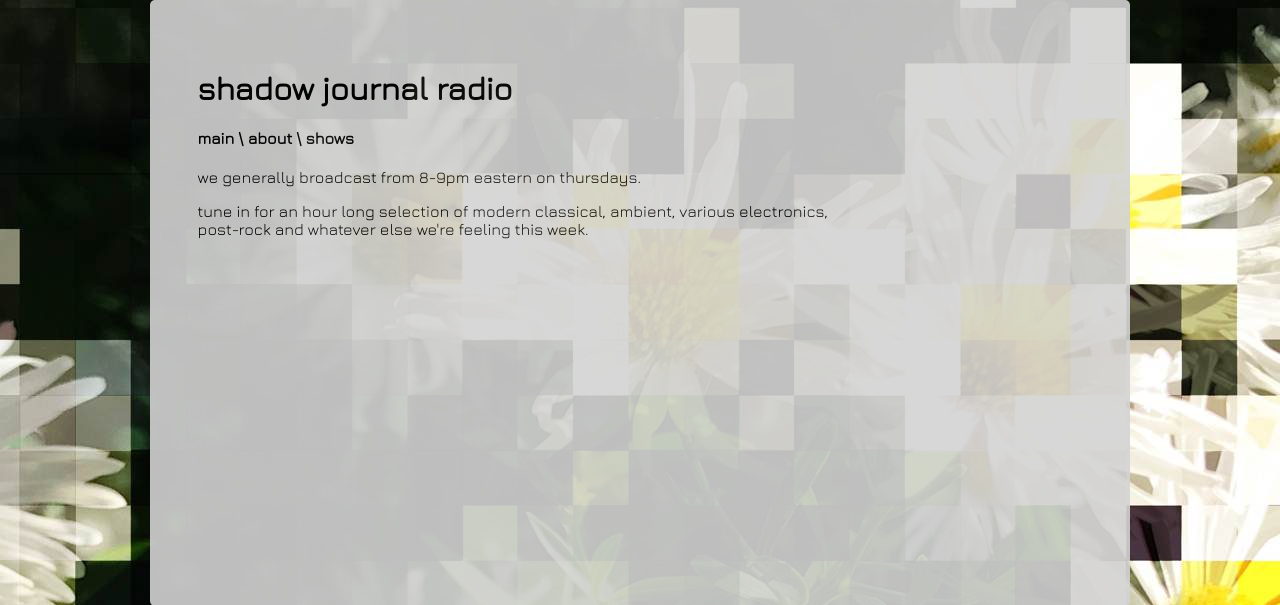
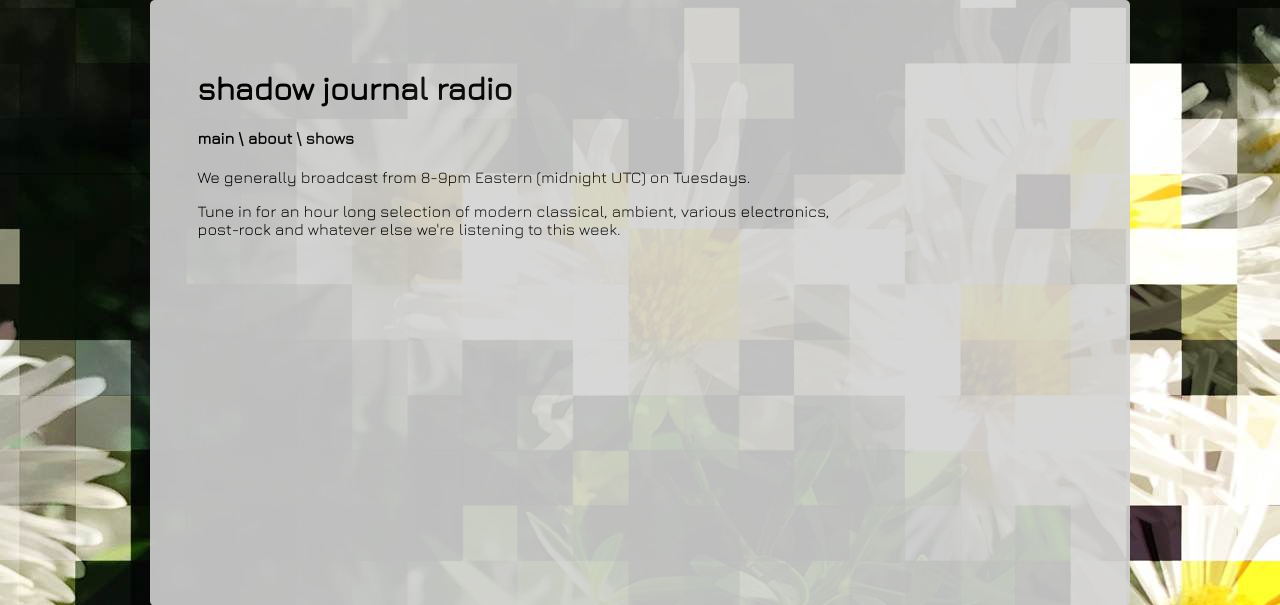
Before and after one commit to aschuman0/aschuman_radio, a Flask app: page / in a window 1280 px wide. Shown: the part 48-653 px from the top of the page. Run offline with Flask 2, Linux system fonts and the light colour scheme; data that the repository does not hold is empty; parts of the project's set-up code (start-up, migrations or seed data) failed here and were passed over.

Commit message:
time change

```diff
--- a/templates/index.html
+++ b/templates/index.html
@@ -1,6 +1,6 @@
 {% extends "base.html" %}
 {% block content %}
 {{ super() }}
-<p>we generally broadcast from 8-9pm eastern on thursdays.</p>
-<p>tune in for an hour long selection of modern classical, ambient, various electronics,<br />post-rock and whatever else we're feeling this week.</p>
+<p>We generally broadcast from 8-9pm Eastern (midnight UTC) on Tuesdays.</p>
+<p>Tune in for an hour long selection of modern classical, ambient, various electronics,<br />post-rock and whatever else we're listening to this week.</p>
 {% endblock %}
```
